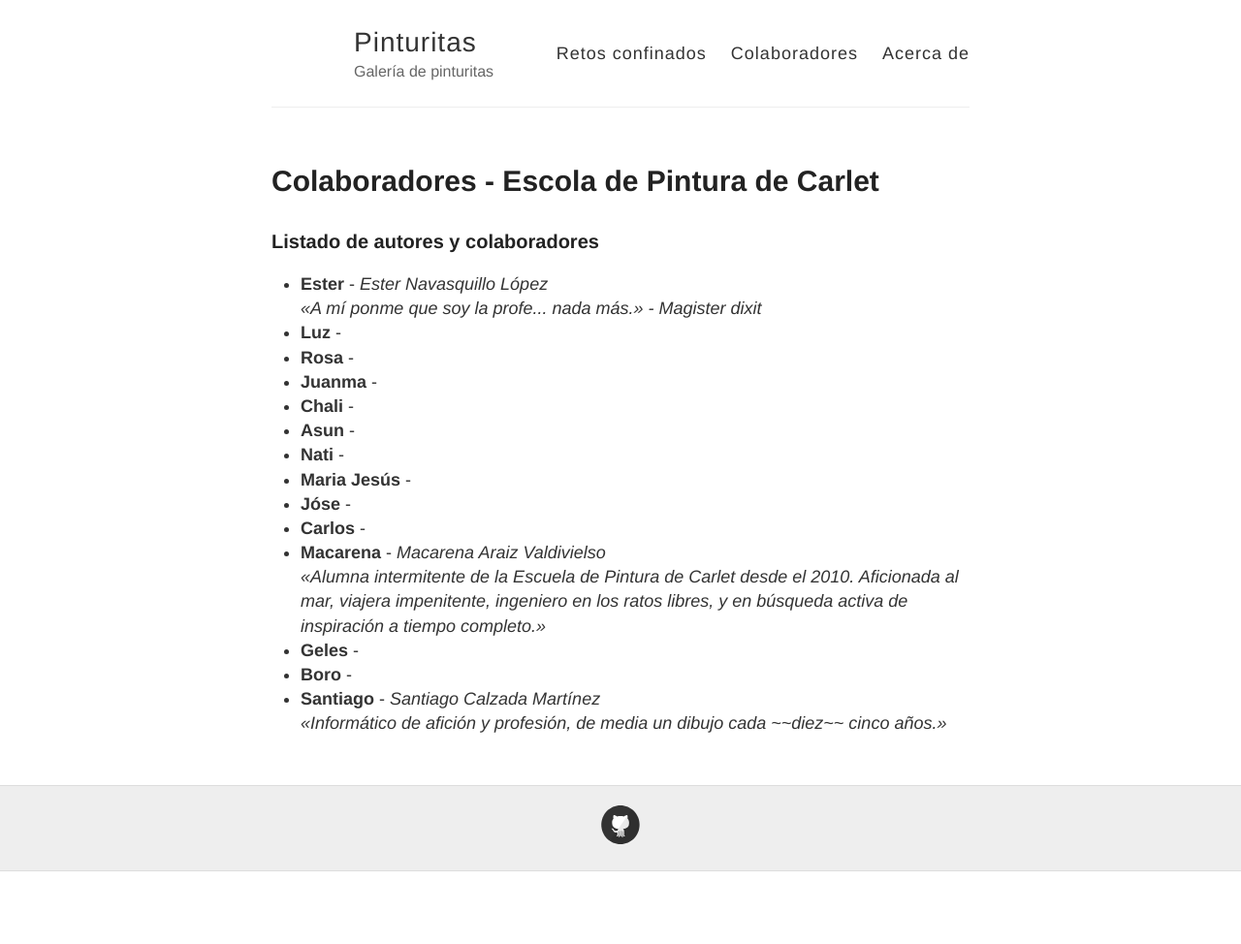
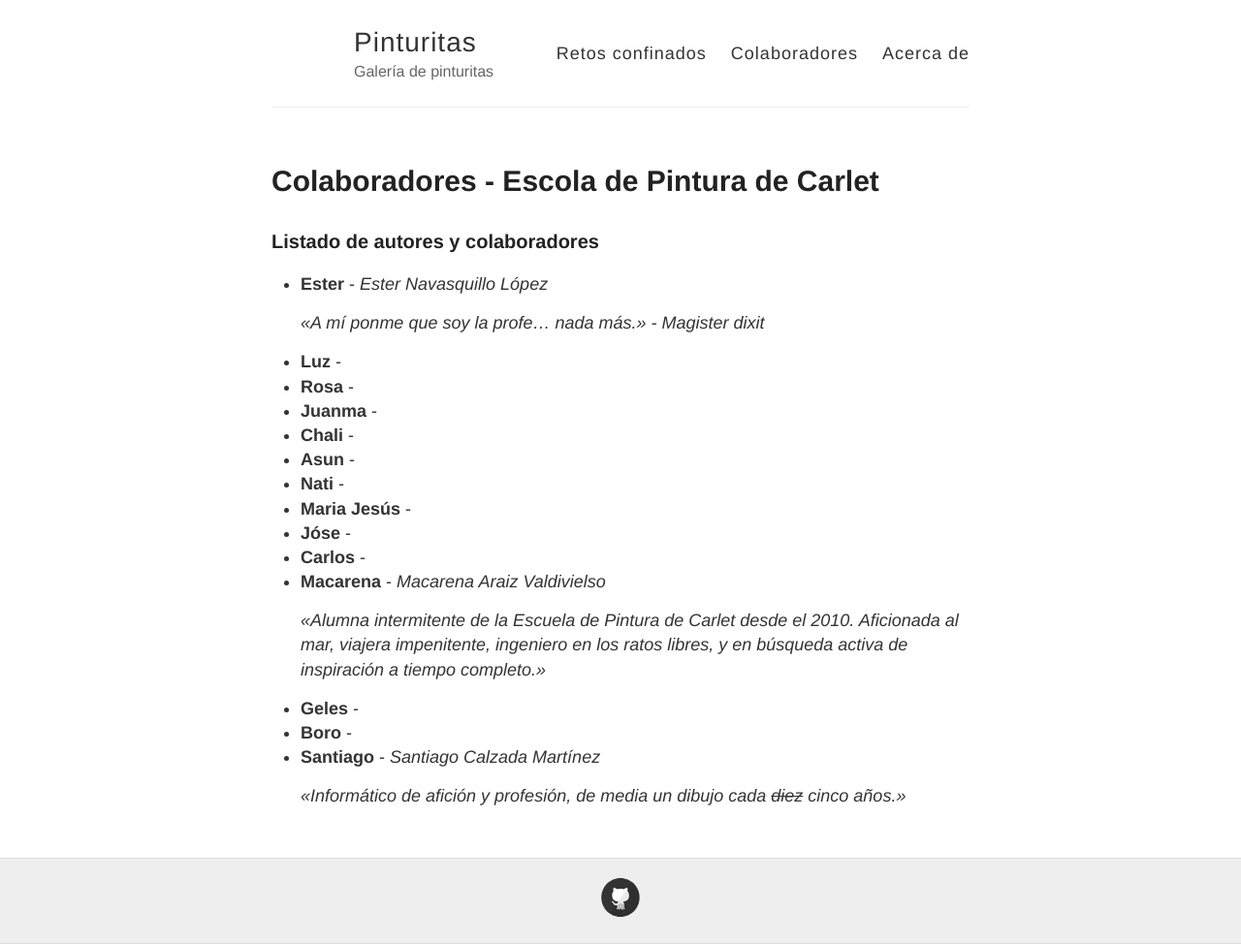
Before and after one commit to pinturitas/pinturitas.github.io, a Jekyll site: the page built from colaboradores.md, in a window 1280 px wide. Shown: the whole page at 97% size. Built offline with Jekyll 4.4.1, drawn with Linux system fonts in a browser that asks for light colours; before the commit the page ends 900 px from its top, so only the background shows below that.

Commit message:
markdownify en texto yml

```diff
--- a/colaboradores.md
+++ b/colaboradores.md
@@ -8,6 +8,6 @@ permalink: /colaboradores/
 
 <ul>
 {% for colaborador in site.data.colaboradores %}
-  <li><strong>{{ colaborador.alias }}</strong> - <em>{{ colaborador.nombre }}</em><blockquote><em>{{ colaborador.bio }}</em></blockquote></li>
+  <li><strong>{{ colaborador.alias }}</strong> - <em>{{ colaborador.nombre }}</em><blockquote><em>{{ colaborador.bio | markdownify }}</em></blockquote></li>
 {% endfor %}
 </ul>
```
